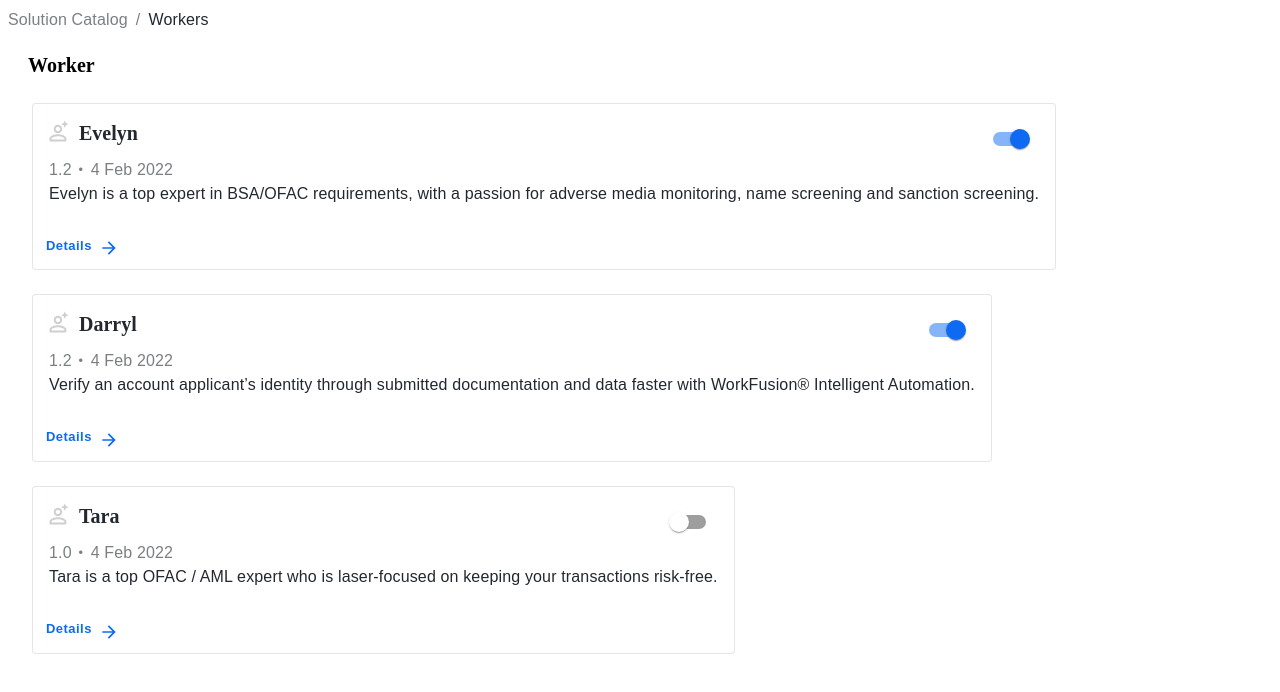
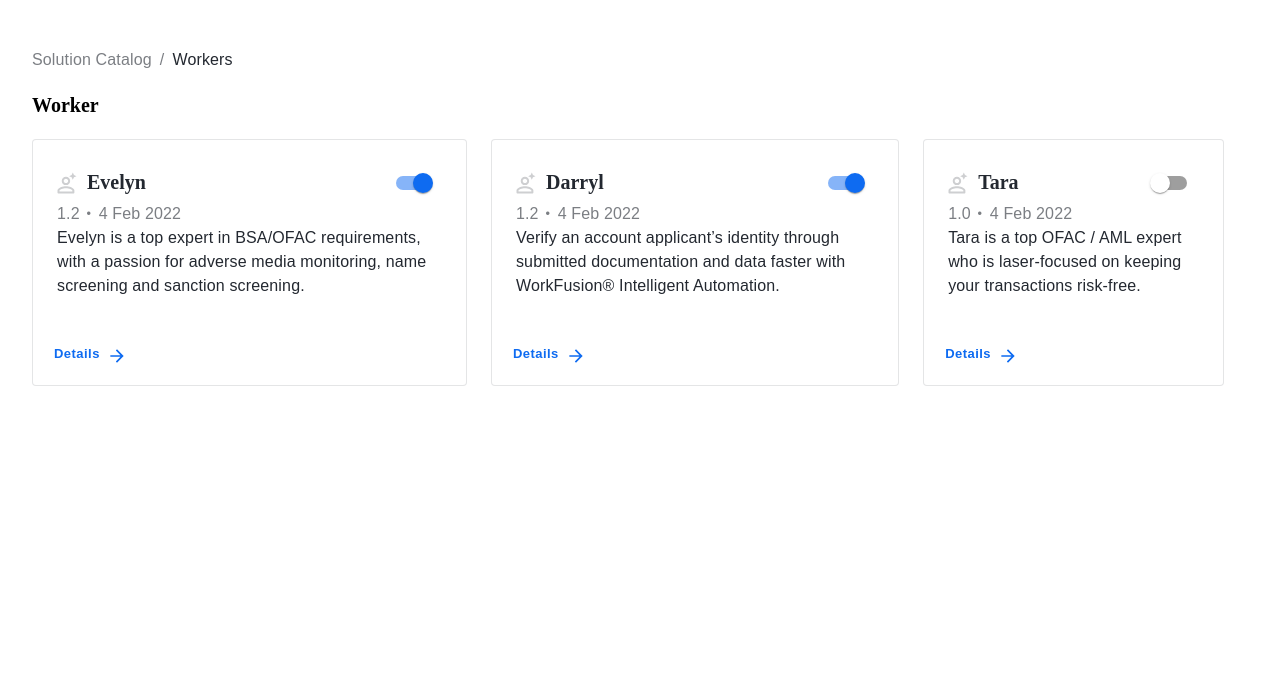
Before and after one commit to anshuman1490/react-ts-mui, a React (Create React App) app: page / in a window 1280 px wide. Shown: the top 692 px of the page. Built offline with nearby package versions, Linux system fonts and the light colour scheme.

Commit message:
styling modified

```diff
--- a/BasicCard.tsx
+++ b/BasicCard.tsx
@@ -20,12 +20,31 @@
 const label = { inputProps: { 'aria-label': 'Switch demo' } };
 const card = ({ id, workerName, version, desc, isSwitchEnable }) => (
   <React.Fragment>
-    <CardContent>
-      {/* <Typography sx={{ fontSize: 14 }} color="text.secondary" gutterBottom>
-        Word of the Day
-      </Typography> */}
-      <Box sx={{ display: 'flex' }}>
-        <Box sx={{ flexGrow: 0 }}>
+    <CardContent
+      sx={{
+        display: 'flex',
+        alignItems: 'flex-start',
+        flexDirection: 'column',
+        p: '16px',
+      }}
+    >
+      <Box
+        sx={{
+          display: 'flex',
+          alignItems: 'center',
+          flexDirection: 'column',
+          m: '8px',
+        }}
+      >
+        <Box
+          sx={{
+            display: 'flex',
+            alignItems: 'center',
+            flexDirection: 'row',
+            alignSelf: 'stretch',
+          }}
+        >
+          <Box>
             <svg
               width="20"
               height="22"
@@ -43,26 +62,41 @@
               />
             </svg>
           </Box>
-        <Typography
-          sx={{ flexGrow: '1', mx: '10px' }}
-          variant="h5"
-          component="div"
-        >
+          <Box sx={{ mx: '10px', flexGrow: '1' }}>
+            <Typography variant="h5" component="div">
               {workerName}
             </Typography>
+          </Box>
+          <Box>
             {isSwitchEnable ? (
               <Switch {...label} defaultChecked />
             ) : (
               <Switch {...label} />
             )}
           </Box>
-
-      <Typography variant="body1" color="text.secondary">
+        </Box>
+        <Typography
+          sx={{ alignSelf: 'stretch' }}
+          variant="body1"
+          color="text.secondary"
+        >
           {version} {bull} 4 Feb 2022
         </Typography>
-      <Typography variant="body1">{desc}</Typography>
+        <Typography sx={{ alignSelf: 'stretch' }} variant="body1">
+          {desc}
+        </Typography>
+      </Box>
     </CardContent>
-    <CardActions>
+    <CardActions
+      sx={{
+        display: 'flex',
+        alignItems: 'center',
+        flexDirection: 'row',
+        p: '8px',
+        m: '8px',
+        alignSelf: 'stretch',
+      }}
+    >
       <Button size="small">
         Details
         <Box sx={{ ml: '10px', mt: '5px' }}>
@@ -129,19 +163,49 @@
     return <CustomCard key={item.id} {...item} />;
   });
   return (
-    <Box>
+    <Box
+      sx={{
+        display: 'flex',
+        alignItems: 'flex-start',
+        flexDirection: 'column',
+        m: '24px',
+        py: '24px',
+        px: '0px',
+      }}
+    >
       <CollapsedBreadcrumbs />
-      <Typography sx={{ m: '20px' }} variant="h5" component="div">
+      <Typography sx={{ my: '20px' }} variant="h5" component="div">
         Worker
       </Typography>
+      <Box
+        sx={{
+          display: 'flex',
+          flexDirection: 'row',
+          alignItems: 'flex-start',
+          alignSelf: 'stretch',
+          justifyContent: 'space-between',
+        }}
+      >
         {CardMap}
+      </Box>
     </Box>
   );
 }
 function CustomCard(props) {
   return (
-    <Box sx={{ minWidth: 275, m: '24px', display: 'flex', flexWrap: 'wrap' }}>
-      <Card variant="outlined">{card(props)}</Card>
-    </Box>
+    <Card
+      sx={{
+        minWidth: 275,
+        display: 'flex',
+        flexDirection: 'column',
+        alignItems: 'flex-start',
+        justifyContent: 'space-between',
+        flexGrow: '1',
+        mr: '24px',
+      }}
+      variant="outlined"
+    >
+      {card(props)}
+    </Card>
   );
 }
```
Lines whose indentation alone changed are shown as unchanged.
